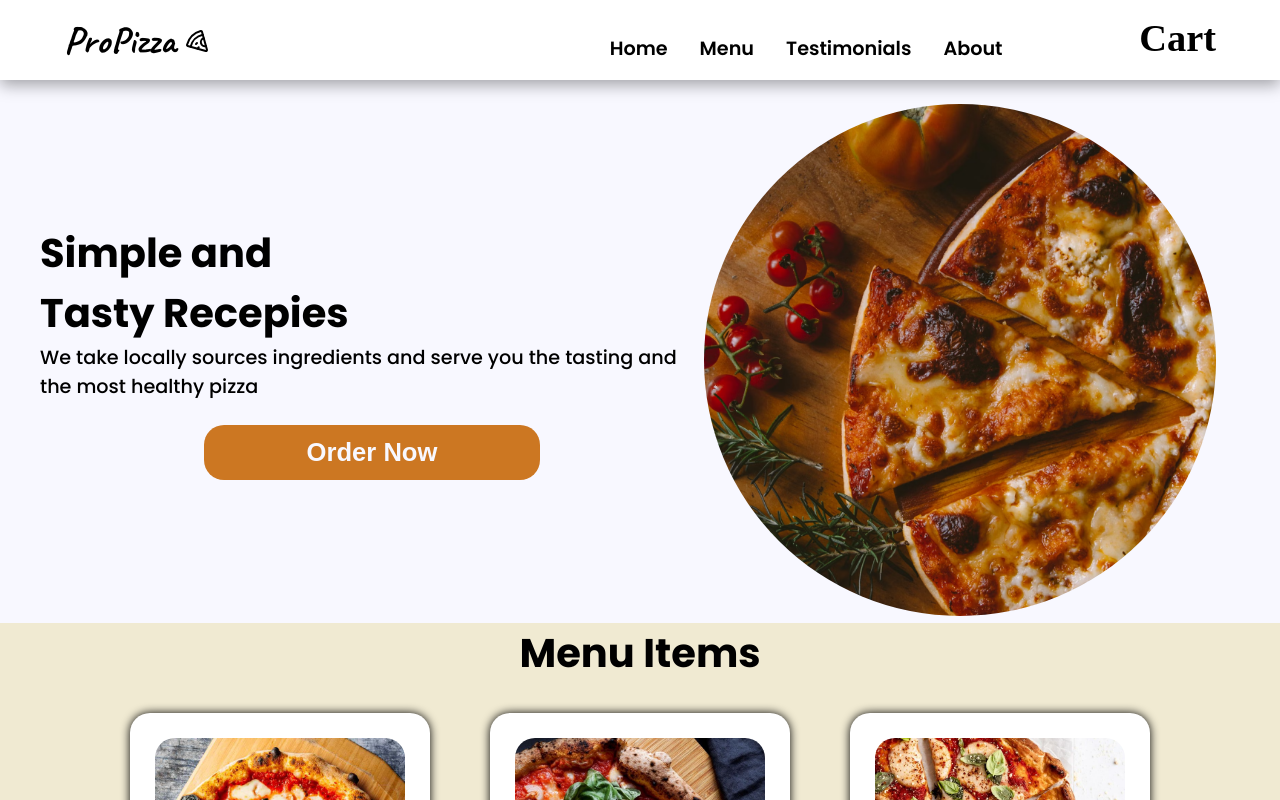
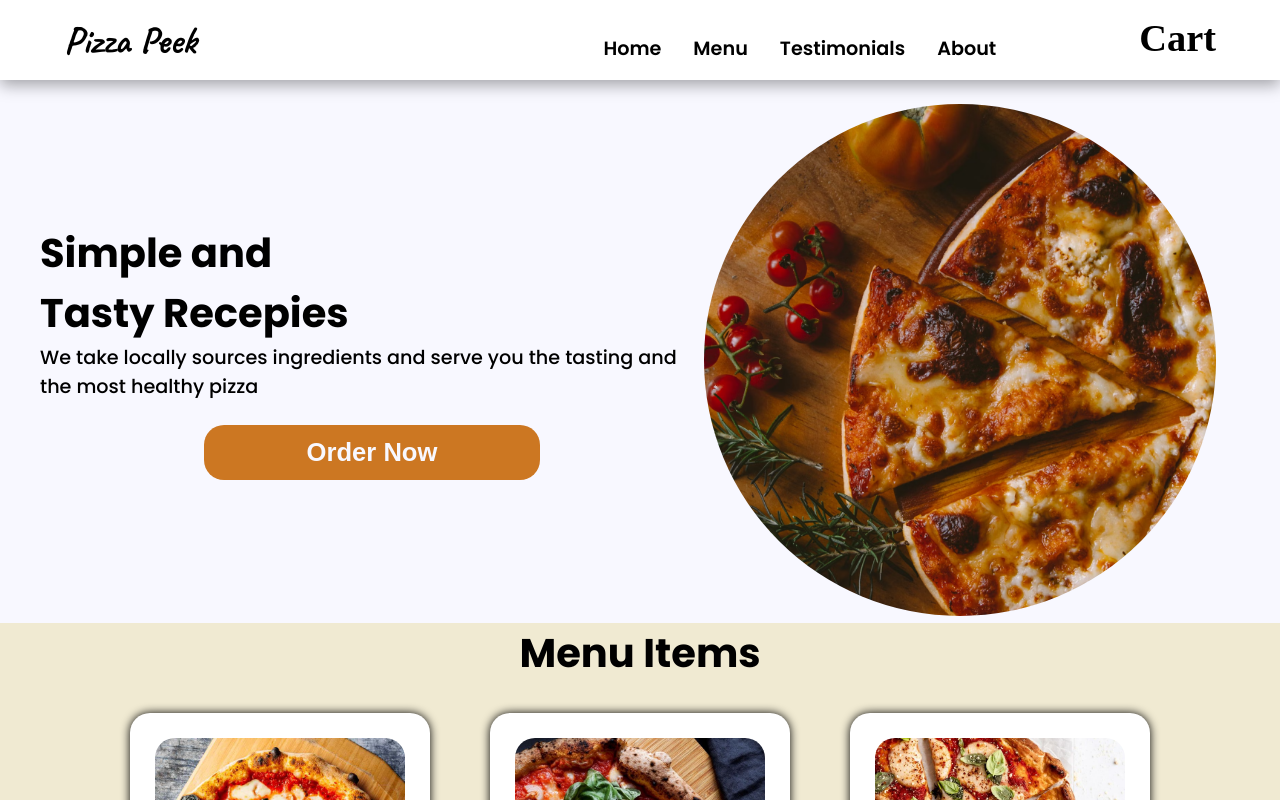
Before and after one commit to SindhuMHegde2002/FoodWebsite, a plain HTML site: page pizza-ordering-website-HTML-CSS-JS--main/index.html in a window 1280 px wide. Shown: the top 800 px of the page. Drawn offline with nearby package versions, Linux system fonts and the light colour scheme; a web font is replaced by a local one.

Commit message:
logo changed

```diff
--- a/pizza-ordering-website-HTML-CSS-JS--main/index.html
+++ b/pizza-ordering-website-HTML-CSS-JS--main/index.html
@@ -12,7 +12,7 @@
   <nav class="nav-bar" id="nav-bar">
 
     <a href="#home">
-      <div class="website-name">ProPizza <i data-lucide="pizza"></i></div>
+      <div class="website-name">Pizza Peek</div>
     </a>
     <div class="menu-items">
       <a href="#home">
```
